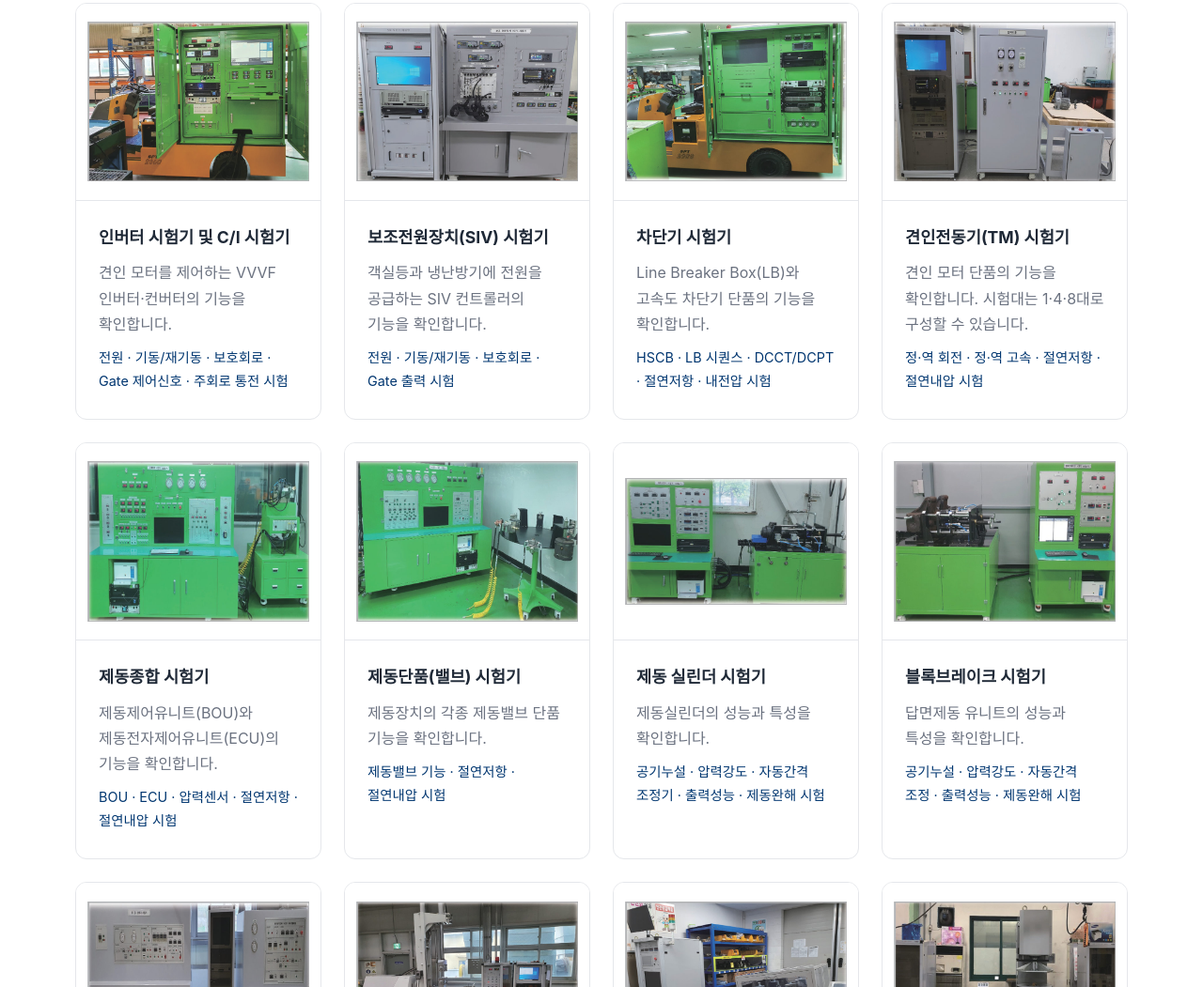
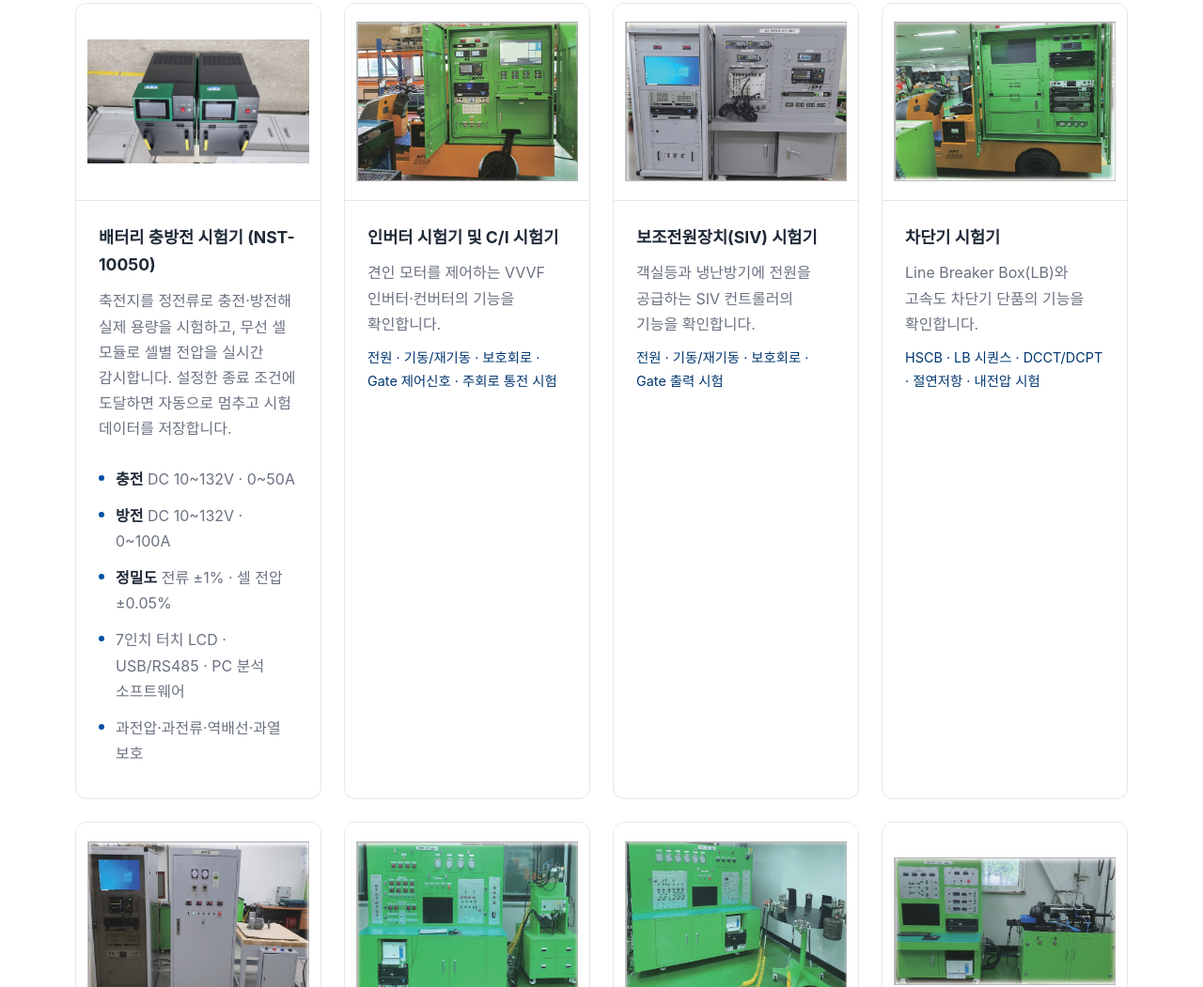
Before and after one commit to permu-jhp/nstek-homepage, a plain HTML site: page business.html in a window 1280 px wide. Shown: the part 679-1730 px from the top of the page at 94% size. Drawn offline with Linux system fonts and the light colour scheme; a web font is replaced by a local one.

Commit message:
사업분야: 배터리 충방전 시험기(NST-10050) 추가
Co-Authored-By: Claude Opus 5.5 <noreply@anthropic.com>

```diff
--- a/business.html
+++ b/business.html
@@ -51,6 +51,21 @@
           <h2 class="group-title" id="tester">철도차량기지 검사장치</h2>
           <p>철도의 안전 운행을 위해 차량을 정기 점검할 때 필요한 부품별 시험 장치를 설계·제작·공급합니다.</p>
         <div class="grid products">
+          <!-- 자사 제품: 배터리 충방전 시험기 (NST-10050 사용설명서 요약) -->
+          <div class="card card-photo">
+            <img src="images/testers/battery-charger.jpg" alt="배터리 충방전 시험기 NST-10050" loading="lazy">
+            <div class="card-body">
+              <h3>배터리 충방전 시험기 (NST-10050)</h3>
+              <p>축전지를 정전류로 충전·방전해 실제 용량을 시험하고, 무선 셀 모듈로 셀별 전압을 실시간 감시합니다. 설정한 종료 조건에 도달하면 자동으로 멈추고 시험 데이터를 저장합니다.</p>
+              <ul class="spec">
+                <li><b>충전</b> DC 10~132V · 0~50A</li>
+                <li><b>방전</b> DC 10~132V · 0~100A</li>
+                <li><b>정밀도</b> 전류 ±1% · 셀 전압 ±0.05%</li>
+                <li>7인치 터치 LCD · USB/RS485 · PC 분석 소프트웨어</li>
+                <li>과전압·과전류·역배선·과열 보호</li>
+              </ul>
+            </div>
+          </div>
           <div class="card card-photo">
             <img src="images/testers/inverter.jpg" alt="인버터 시험기 및 C/I 시험기" loading="lazy">
             <div class="card-body">
```
Also changed, not shown: en/business.html (+14 -0 lines), images/testers/battery-charger.jpg (added), 1 other file.
